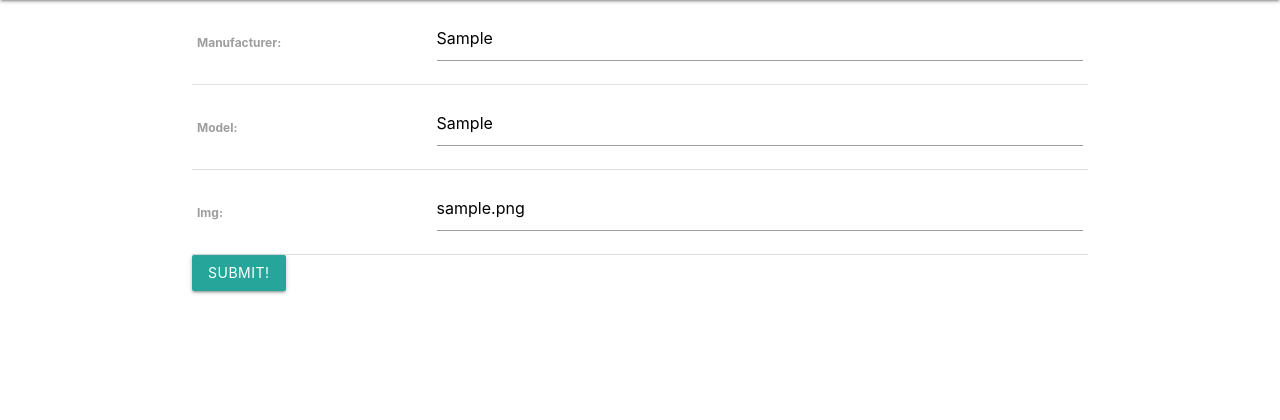
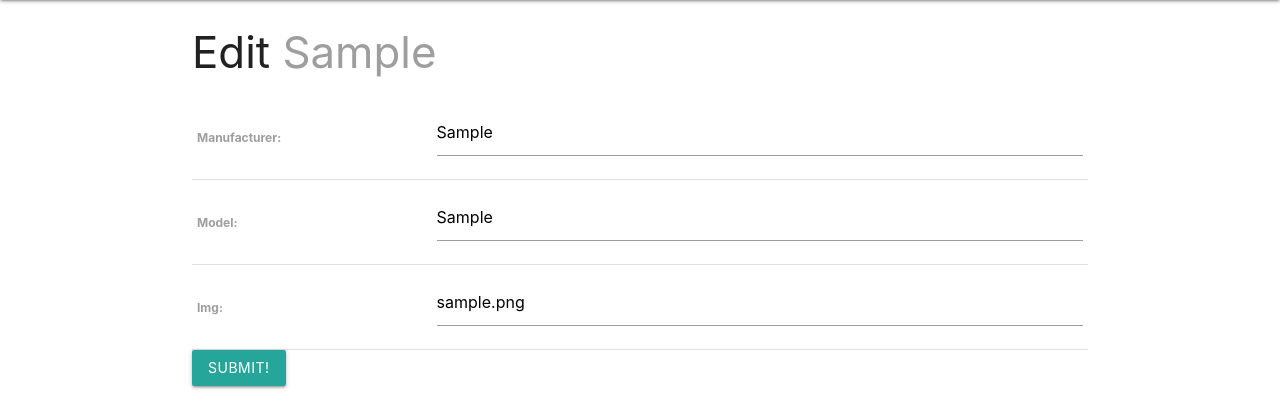
Before and after one commit to richclarke0/Phone_Collector_Django, a Django app: page /phones/1/update/ in a window 1280 px wide. Shown: the part 64-484 px from the top of the page. Run offline with Django 4.2, Linux system fonts and the light colour scheme; tables that the repository leaves empty hold one stand-in row (values such as "Sample post").

Commit message:
boolean to form, custom title

```diff
--- a/phones/main_app/templates/main_app/phone_form.html
+++ b/phones/main_app/templates/main_app/phone_form.html
@@ -1,6 +1,11 @@
 {% extends 'base.html' %}
 
 {% block content %}
+    {% if object %}
+    <h3>Edit <span class="grey-text">{{object.model}}</span></h3>
+    {% else %}
+    <h3>New Phone</h3>
+    {% endif %}
     <form action="" method="post">
        {% csrf_token %}
        <table>
```
